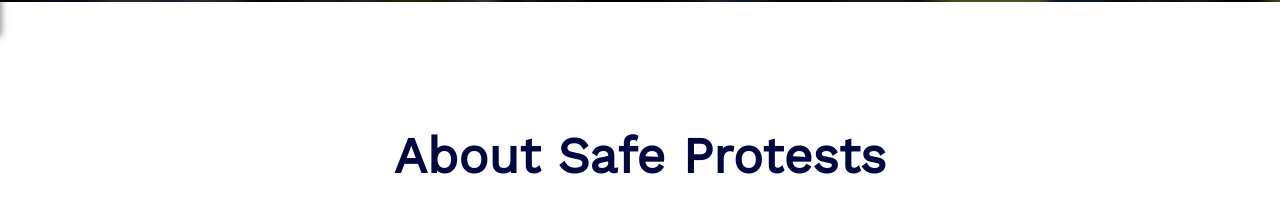
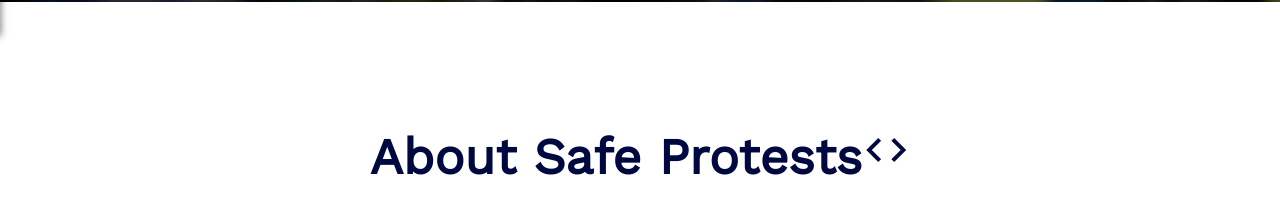
Before and after one commit to sunny-zuo/safe-protests, a React (Create React App) app in the folder client/: page / in a window 1280 px wide. Shown: the part 799-1023 px from the top of the page. Built offline with nearby package versions, Linux system fonts and the light colour scheme.

Commit message:
updated images

```diff
--- a/client/src/pages/Main.js
+++ b/client/src/pages/Main.js
@@ -6,6 +6,7 @@ import or from "./img/or.png";
 const Main = () => {
 	return (
 		<div>
+			<link rel="stylesheet" href="https://fonts.googleapis.com/icon?family=Material+Icons"></link>
 			<div className="main-body">
 				<div className="main-title-container">
 					<img class="img" src={safeprotest}></img>
@@ -30,6 +31,7 @@ const Main = () => {
 				<p className="text">
 				<h1 className="title">
 					About Safe Protests
+					<i class="material-icons md-48">code</i>
 				</h1>
 					Safe Protests is a web app created by Carol, Rahul, Sunny and Umar for
 					Set.Hacks() 2020.{" "}
@@ -43,8 +45,9 @@ const Main = () => {
 					organizers, information about protester rights, marking dangerous
 					locations on a live-updated map, and the ability to notify contacts with
 					a participant's last location if something goes wrong.
+
 				</p>
-				<img src="https://media4.s-nbcnews.com/j/newscms/2020_26/3392396/200624-blm-protest-jm-1402_cbd89c5bb57ab5b92c133713bac6adab.fit-760w.jpg" style={{float: 'center'}} alt="Mlk"></img>
+				<img src="https://media4.s-nbcnews.com/j/newscms/2020_26/3392396/200624-blm-protest-jm-1402_cbd89c5bb57ab5b92c133713bac6adab.fit-760w.jpg" style={{float: 'center', marginBottom: '100px', marginTop: "0px"}} alt="Mlk"></img>
 			</p>
 		</div>
 	);
```
